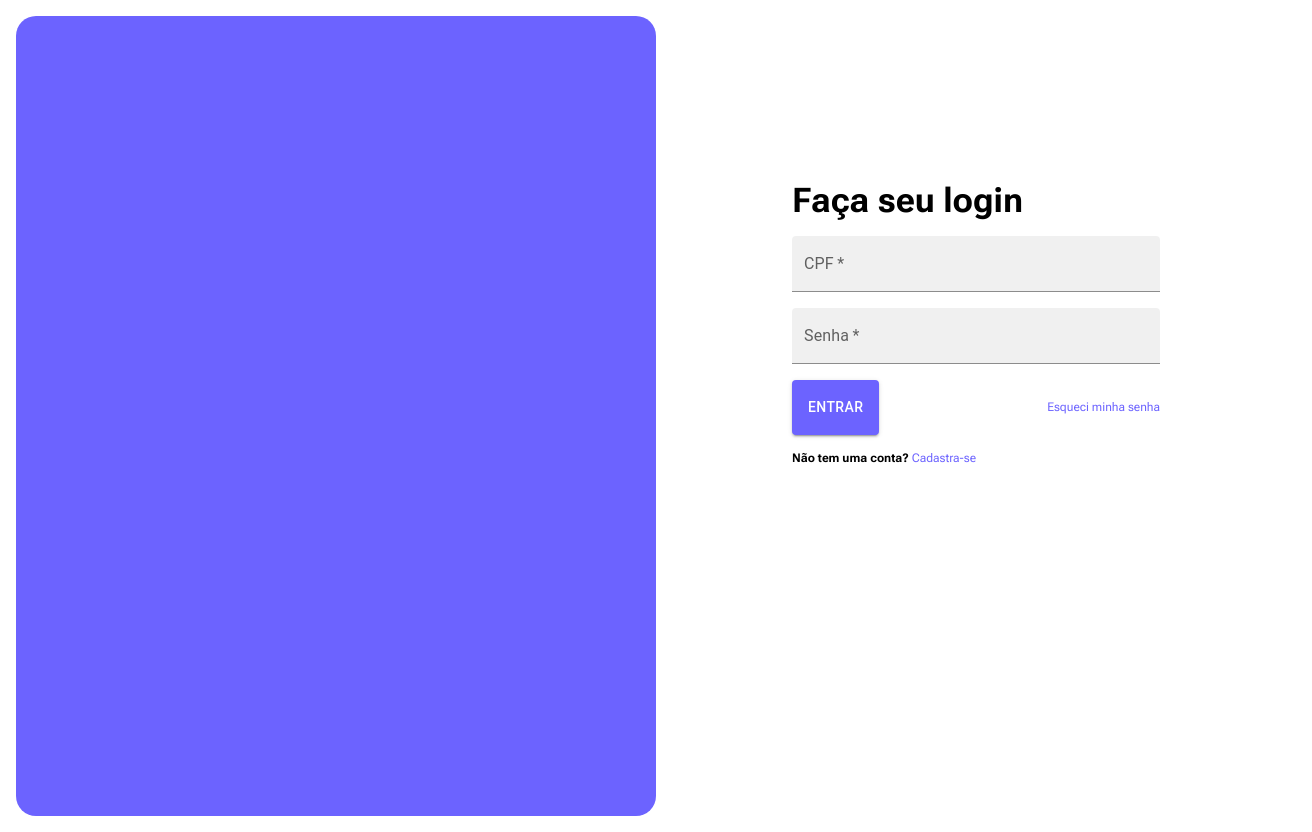
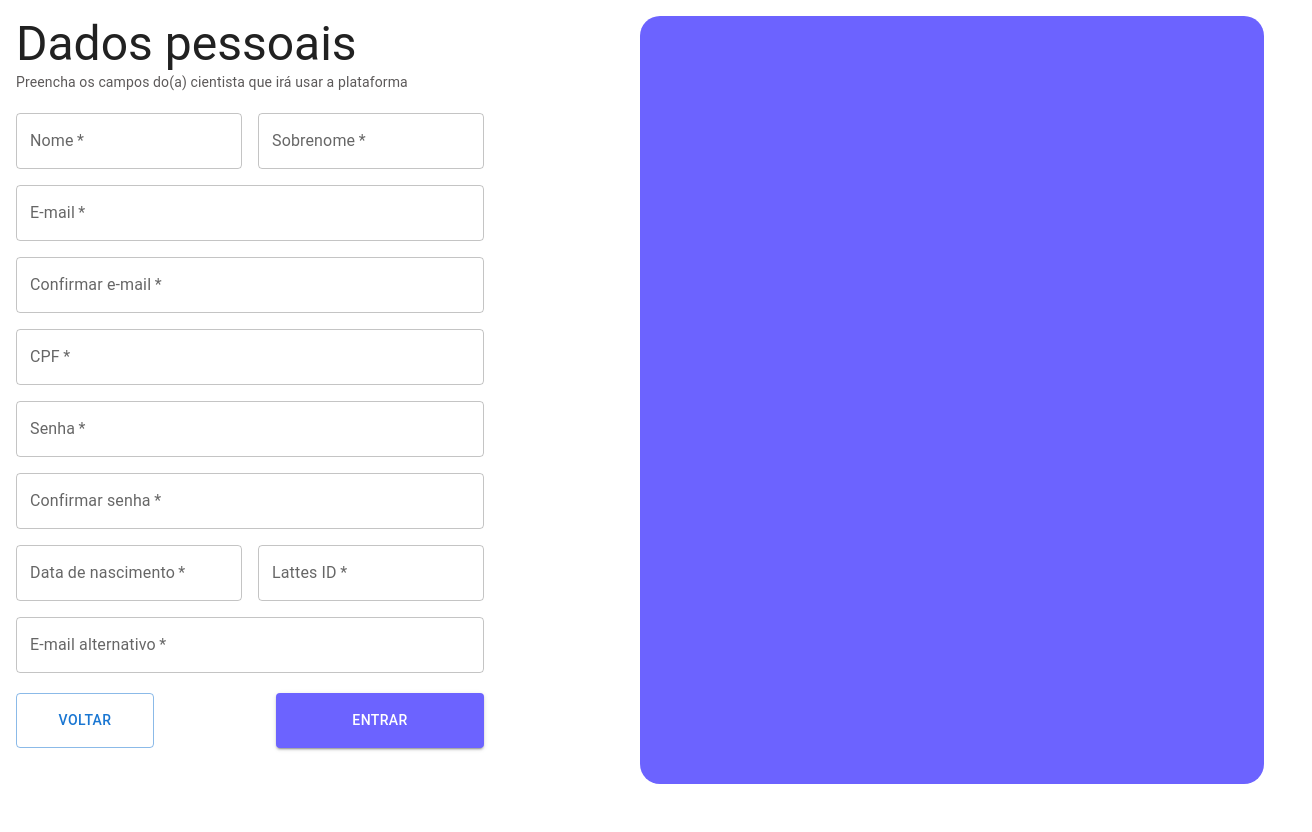
Before and after one commit to Rigolao/Desafio_4_Etapa_Frontend, a React (Create React App) app: page / in a window 1280 px wide. Shown: the whole page, 1312 px wide, since content can reach past the window. After the commit the page ends 800 px from the top, so only its background shows below. Built offline with nearby package versions, Linux system fonts and the light colour scheme.

Commit message:
Tela de formulario e novos componentes atualizados

```diff
--- a/package.json
+++ b/package.json
@@ -1,11 +1,12 @@
 {
-  "name": "alura-studies",
+  "name": "desafio-4",
   "version": "0.1.0",
   "private": true,
   "dependencies": {
     "@emotion/react": "^11.10.4",
     "@emotion/styled": "^11.10.4",
-    "@mui/material": "^5.10.6",
+    "@mui/icons-material": "^5.10.6",
+    "@mui/material": "^5.10.7",
     "@mui/styled-engine-sc": "^5.10.6",
     "@testing-library/jest-dom": "^5.16.5",
     "@testing-library/react": "^13.4.0",
--- a/src/App.tsx
+++ b/src/App.tsx
@@ -1,12 +1,20 @@
 import React from 'react';
 import Formulario from "./components/Formulario";
+import Cadastro from "./components/Cadastro";
+import {CssBaseline, ThemeProvider, useTheme} from "@mui/material";
+import theme from "./theme";
 
 function App() {
-  return (
-    <div className="App">
-        <Formulario/>
-    </div>
-  );
+
+    return (
+        <CssBaseline>
+            <ThemeProvider theme={theme}>
+                <div className="App">
+                    <Cadastro/>
+                </div>
+            </ThemeProvider>
+        </CssBaseline>
+    );
 }
 
 
--- /dev/null
+++ b/src/components/Cadastro.js
@@ -0,0 +1,70 @@
+import React from "react";
+import {Box, Button, Grid, Stack, TextField, Typography} from "@mui/material";
+import {GridLayout, LeftColor} from "./Formulario";
+import Center from "./Center";
+
+function Cadastro() {
+    return (
+        <GridLayout>
+            <Grid xs={8} sx={{width: "468px"}}>
+                <Typography variant="h3">Dados pessoais</Typography>
+                <Typography color="#5C5959" fontSize="14px" fontWeight="semibold">Preencha os campos do(a) cientista que
+                    irá usar a plataforma</Typography>
+                <Stack
+                    direction="column"
+                    justifyContent="flex-start"
+                    spacing={2}
+                    sx={{
+                        marginTop: "20px"
+                    }}
+                >
+                    <Stack
+                        direction="row"
+                        justifyContent="flex-start"
+                        alignItems="center"
+                        spacing={2}
+                    >
+                        <TextField label="Nome" required/>
+                        <TextField label="Sobrenome" required/>
+                    </Stack>
+                    <TextField label="E-mail" required/>
+                    <TextField label="Confirmar e-mail" required/>
+                    <TextField label="CPF" required/>
+                    <TextField label="Senha" required/>
+                    <TextField label="Confirmar senha" required/>
+                    <Stack
+                        direction="row"
+                        justifyContent="flex-start"
+                        alignItems="center"
+                        spacing={2}
+                    >
+                        <TextField label="Data de nascimento" required/>
+                        <TextField label="Lattes ID" required/>
+                    </Stack>
+                    <TextField label="E-mail alternativo" required/>
+                </Stack>
+                <Stack
+                    sx={{
+                        marginTop: "20px"
+                    }}
+                    direction="row"
+                    justifyContent="space-between">
+                <Button sx={{
+                    width: "138px",
+                    height: "55px"
+                }}
+                        variant="outlined">Voltar</Button>
+                <Button sx={{
+                    backgroundColor: "#6C63FF",
+                    width: "208px",
+                    height: "55px"}}
+                        variant="contained">Entrar</Button>
+                </Stack>
+            </Grid>
+            <Center>
+                <LeftColor/>
+            </Center>
+        </GridLayout>);
+}
+
+export default Cadastro;
--- /dev/null
+++ b/src/components/Center.js
@@ -0,0 +1,12 @@
+import React from "react";
+import {Box} from "@mui/material";
+
+function Center(props){
+    return(
+        <Box sx={{display: "flex", alignItems: "center", justifyContent: "center", width: "100%", height: "100%",}}>
+            {props.children}
+        </Box>
+    );
+}
+
+export default Center;
--- a/src/components/Formulario.js
+++ b/src/components/Formulario.js
@@ -1,62 +1,91 @@
-import React from "react";
-import {Box, Stack} from "@mui/material";
+import React, {useState} from "react";
+import {Box, InputAdornment, Link, Stack, styled, Typography, useTheme} from "@mui/material";
 import {Button, TextField} from "@mui/material";
-
+import Center from "./Center";
+import theme from "../theme";
+import useViewport from "../hooks/useViewport";
+import VisibilityOffOutlinedIcon from '@mui/icons-material/VisibilityOffOutlined';
+import RemoveRedEyeOutlinedIcon from '@mui/icons-material/RemoveRedEyeOutlined';
+import ArrowRightAltOutlinedIcon from '@mui/icons-material/ArrowRightAltOutlined';
 
 function Formulario() {
 
+    const [showPassword, setShowPassword] = useState(false);
+
+    const handleClick = e => {
+        setShowPassword(!showPassword);
+    }
+
+    const theme = useTheme();
+
     return (
-        <Box sx={{
-            display: "grid",
-            gridTemplateColumns: "1fr 1fr",
-            gridTemplateRows: "1fr",
-            width: "100%",
-            height: "100vh",
-            padding: "1rem"
-        }}>
-            <Box sx={{
-                display: "flex",
-                alignItems: "center",
-                justifyContent: "flex-end",
-                background: "#6C63FF",
-                borderRadius: "20px",
-
-            }}>
-
-            </Box>
-            <Box sx={{
-                display: "flex",
-                alignItems: "center",
-                justifyContent: "flex-start"
-            }}>
-                <Box sx={{width: "368px", height: "472px", margin: "0 auto"}}>
-                    <Stack spacing={2}>
-                        <h1 style={{fontSize: "34px", fontWeight: "bold", textAlign: "left"}}>Faça seu login</h1>
-                        <TextField label="CPF" required variant="filled"/>
-                        <TextField label="Senha" type="password" required variant="filled"/>
-
-                        <Stack direction="row" justifyContent="space-between" spacing={2}>
-                            <Button sx={{backgroundColor: "#6C63FF", widht: "100px", height: "55px"}}
-                                    variant="contained">Entrar</Button>
-                            <a style={{
-                                color: "#6C63FF",
-                                curso: "pointer",
-                                fontSize: "12px",
-                                lineHeight: "55px",
-                                fontWeight: "semibold"
-                            }}>Esqueci minha senha</a>
+        <GridLayout>
+            { useViewport().width > 900
+                ? (
+                    <Center>
+                        <LeftColor/>
+                    </Center>
+                )
+                : <Box/>
+            }
+            <Center>
+                <Box sx={{
+                    width: "368px",
+                    height: "472px",
+                    margin: "30px"
+                }}>
+                    <form method="post">
+                        <Stack spacing={2}>
+                            <h1 style={{fontSize: "34px", fontWeight: "bold", textAlign: "left"}}>Faça seu login</h1>
+                            <TextField  label="CPF" required variant="filled"/>
+                            <TextField type={showPassword ? 'text' : 'password'}
+                                       label="Senha" required variant="filled"
+                                       InputProps={{
+                                           endAdornment: (
+                                               <InputAdornment position="end" onClick={handleClick}>
+                                                   {showPassword
+                                                       ? <VisibilityOffOutlinedIcon/>
+                                                       : <RemoveRedEyeOutlinedIcon/>
+                                                   }
+                                               </InputAdornment>
+                                           ),
+                                       }}/>
+                            <Stack direction="row" justifyContent="space-between" alignItems="center" spacing={2}>
+                                <Button sx={{backgroundColor: "#6C63FF", widht: "100px", height: "55px"}}
+                                        variant="contained">Entrar</Button>
+                                <Link variant="ancora">Esqueci minha senha</Link>
+                            </Stack>
+                            <Stack spacing={6}>
+                                <Typography style={{fontSize: "12px", textAlign: "left"}}><strong>Não tem uma
+                                    conta? </strong><Link variant="ancora">Cadastra-se <ArrowRightAltOutlinedIcon/></Link></Typography>
+                            </Stack>
                         </Stack>
-                        <Stack spacing={6}>
-                            <p style={{fontSize: "12px", textAlign: "left"}}><strong>Não tem uma conta? </strong><a
-                                style={{color: "#6C63FF"}}>Cadastra-se</a></p>
-                        </Stack>
-                    </Stack>
+                    </form>
                 </Box>
-            </Box>
-        </Box>
-
-    )
-        ;
+            </Center>
+        </GridLayout>
+    );
 }
 
+export const GridLayout = styled(Box)({
+    display: "grid",
+    [theme.breakpoints.up('md')]: {
+        gridTemplateColumns: "1fr 1fr",
+    },
+    [theme.breakpoints.down('md')]: {
+        gridTemplateColumns: "1fr",
+    },
+    gridTemplateRows: "1fr",
+    width: "100%",
+    height: "100vh",
+    padding: "1rem"
+})
+
+export const LeftColor = styled(Box)({
+    backgroundColor: "#6C63FF",
+    height: "100%",
+    width: "100%",
+    borderRadius: "20px",
+})
+
 export default Formulario;
--- /dev/null
+++ b/src/hooks/useViewport.js
@@ -0,0 +1,24 @@
+import { useState, useEffect } from 'react';
+
+function getWindowDimensions() {
+    const { innerWidth: width, innerHeight: height } = window;
+    return {
+        width,
+        height
+    };
+}
+
+export default function useViewport() {
+    const [windowDimensions, setWindowDimensions] = useState(getWindowDimensions());
+
+    useEffect(() => {
+        function handleResize() {
+            setWindowDimensions(getWindowDimensions());
+        }
+
+        window.addEventListener('resize', handleResize);
+        return () => window.removeEventListener('resize', handleResize);
+    }, []);
+
+    return windowDimensions;
+}
--- /dev/null
+++ b/src/theme.js
@@ -0,0 +1,35 @@
+import {createTheme} from "@mui/material";
+
+let theme = createTheme();
+export default theme = createTheme({
+    components: {
+        MuiLink: {
+            styleOverrides: {
+                root: {
+                    cursor: "pointer",
+                    textAlign: "center",
+
+                }
+            },
+            variants: [
+                {
+                    props: { variant: 'ancora'},
+                    style: {
+                        color: "#6C63FF",
+                        fontSize: "12px",
+                        textDecoration: "none"
+                    }
+                }
+            ]
+        }
+    },
+    breakpoints: {
+        values: {
+            xs: 0,
+            sm: 600,
+            md: 900,
+            lg: 1200,
+            xl: 1536,
+        },
+    },
+});
```
Also changed, not shown: 1 other file (tests, documents, lock files or other folders).
